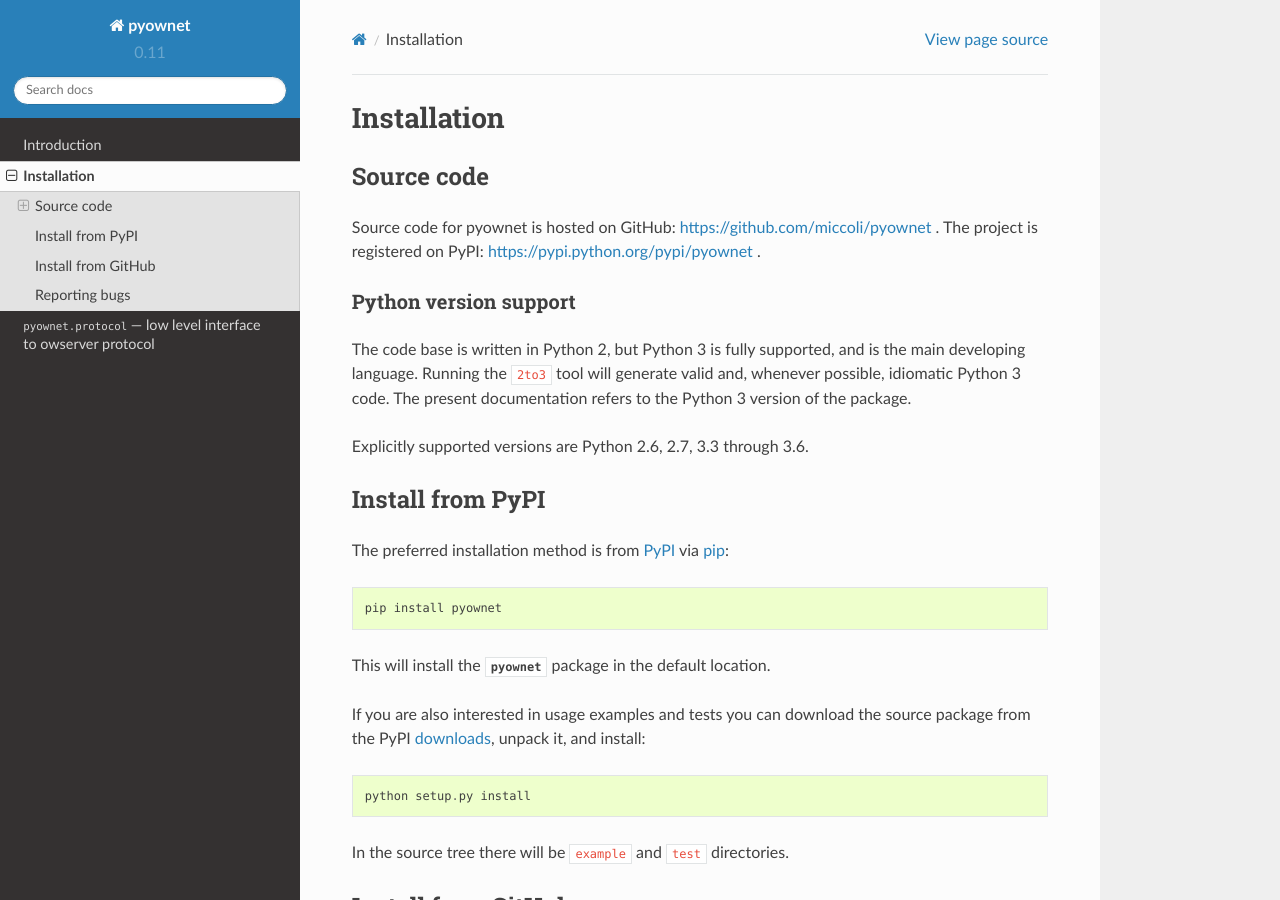
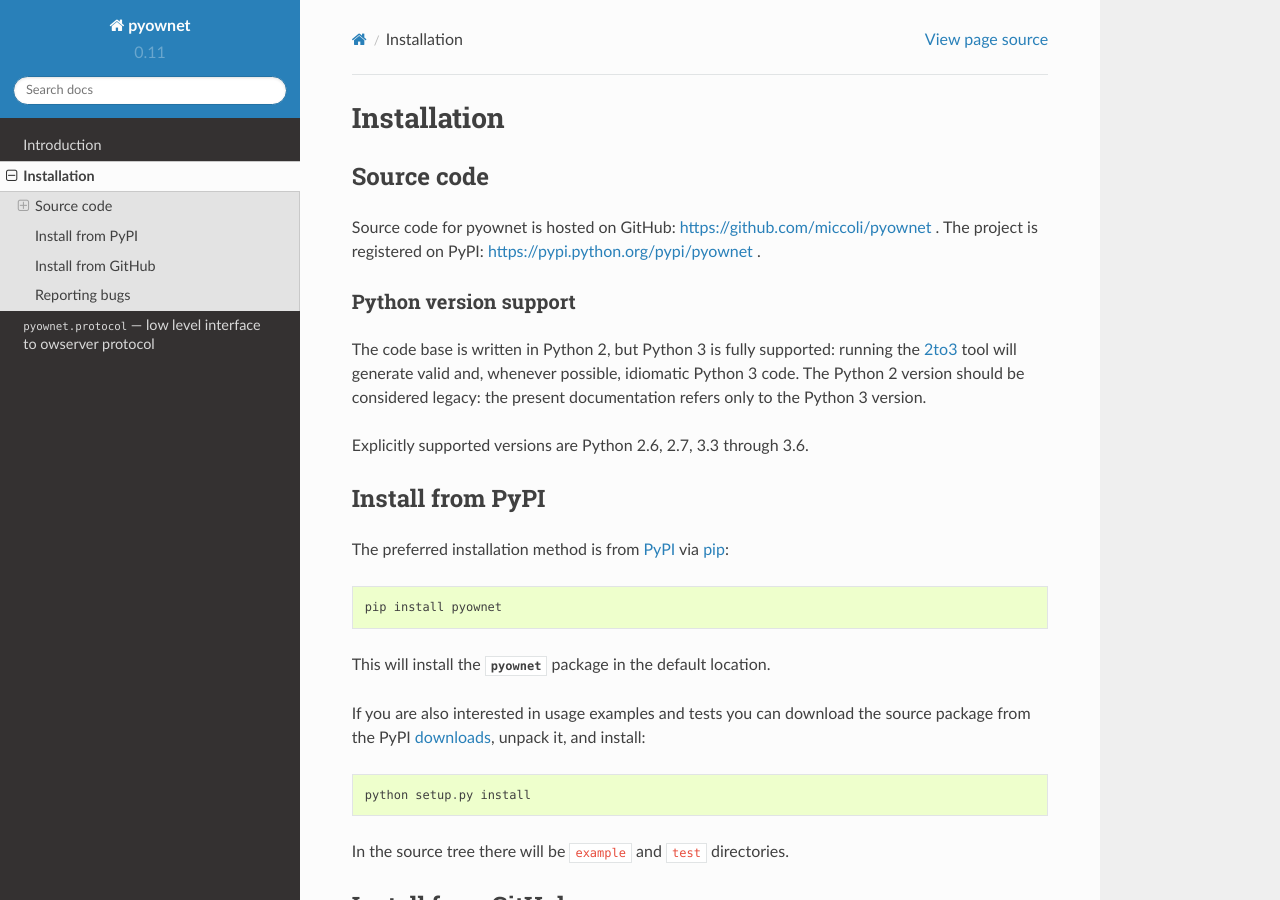
Before and after one commit to miccoli/pyownet, a Sphinx documentation site: the page built from docs/installation.rst, in a window 1280 px wide and 900 px high. Built offline with Sphinx 7.4.7 and the Read the Docs theme 2.0.0, drawn with Linux system fonts in a browser that asks for light colours.

Commit message:
minor changes to docs

```diff
--- a/CHANGELOG.rst
+++ b/CHANGELOG.rst
@@ -2,7 +2,7 @@
 =========
 
 v0.11.0 (devel)
----------------------------
+---------------
 
 - official support for Python 3.6 in ``tox.ini`` and ``setup.py``
 - Python2 uses ``str`` instead of ``unicode`` for pathnames.
--- a/docs/installation.rst
+++ b/docs/installation.rst
@@ -11,17 +11,19 @@
 Python version support
 ^^^^^^^^^^^^^^^^^^^^^^
 
-The code base is written in Python 2, but Python 3 is fully supported,
-and is the main developing language. Running the ``2to3`` tool will
-generate valid and, whenever possible, idiomatic Python 3 code. The
-present documentation refers to the Python 3 version of the package.
+The code base is written in Python 2, but Python 3 is fully supported:
+running the 2to3_ tool will generate valid and, whenever possible,
+idiomatic Python 3 code. The Python 2 version should be considered
+legacy: the present documentation refers only to the Python 3 version.
+
+.. _2to3: https://docs.python.org/3/library/2to3.html#to3-automated-python-2-to-3-code-translation
 
 Explicitly supported versions are Python 2.6, 2.7, 3.3 through 3.6.
 
 Install from PyPI
 -----------------
 
-The preferred installation method is from `PyPI`_ via `pip`_: ::
+The preferred installation method is from PyPI_ via pip_: ::
 
   pip install pyownet
 
@@ -29,14 +31,14 @@
 location.
 
 If you are also interested in usage examples and tests you can
-download the source package from the PyPI `downloads`_, unpack it, and
+download the source package from the PyPI downloads_, unpack it, and
 install::
 
   python setup.py install
 
 In the source tree there will be ``example`` and ``test`` directories.
 
-.. _PyPI: https://pypi.python.org/pypi/
+.. _PyPI: https://pypi.python.org/pypi/pyownet
 .. _pip: https://pip.pypa.io/en/stable/user_guide/#installing-packages
 .. _downloads: https://pypi.python.org/pypi/pyownet#downloads
 
--- a/docs/intro.rst
+++ b/docs/intro.rst
@@ -50,6 +50,8 @@
    `OWFS 1-Wire File System - development site <http://owfs.org/>`_
        official OWFS site
 
+
+.. _owproto:
 
 owserver protocol brief
 .......................
--- a/docs/protocol.rst
+++ b/docs/protocol.rst
@@ -285,7 +285,7 @@
 
    .. py:method:: sendmess(msgtype, payload, flags=0, size=0, offset=0, timeout=0)
 
-      Send message to owserver.
+      Send message to owserver, and blocking waits for reply.
 
       :param int msgtype: message type code
       :param bytes payload: message payload
```
